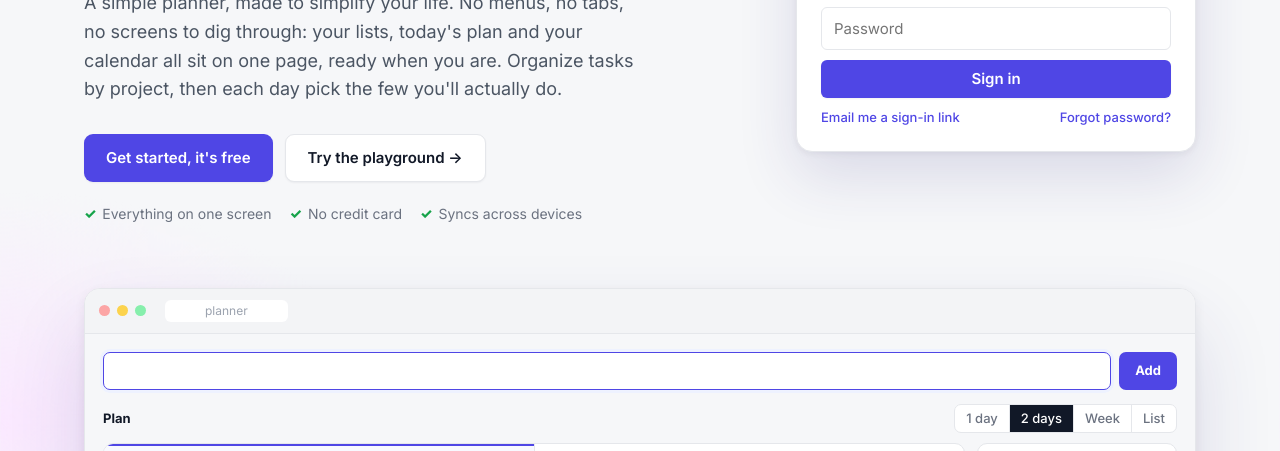
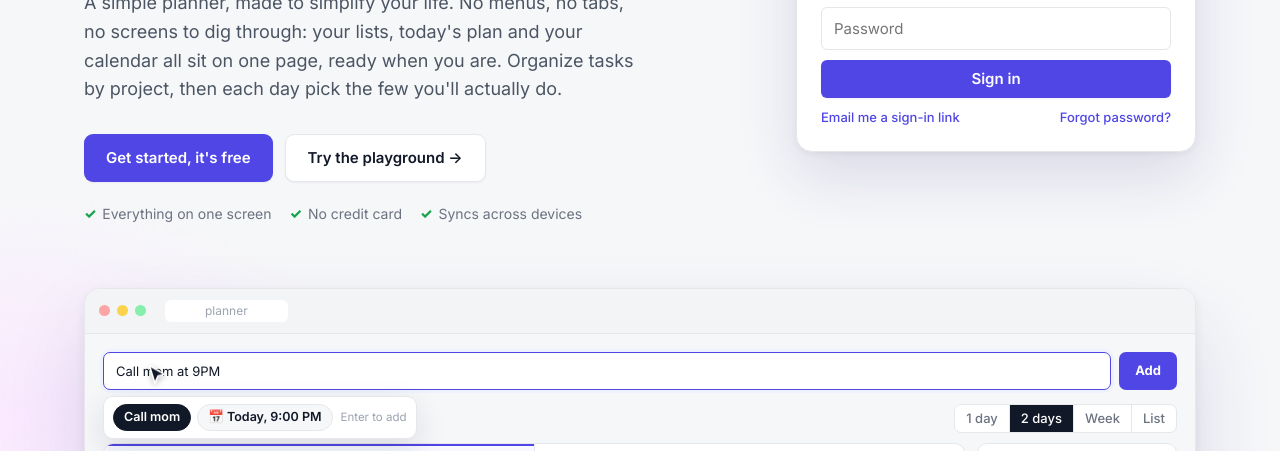
Before and after one commit to obliviatesyntax/planner, a plain HTML site: page index.html in a window 1280 px wide. Shown: the part 341-792 px from the top of the page. Drawn offline with nearby package versions, Linux system fonts and the light colour scheme; no server answers.

Commit message:
Landing preview: add a 'Call mom at 9PM' beat (4 beats in the loop)
Co-Authored-By: Claude Opus 5.5 <noreply@anthropic.com>

```diff
--- a/js/landing.js
+++ b/js/landing.js
@@ -137,10 +137,11 @@ const Landing = (() => {
   const card = (text, extra = '') => `<div class="m-card p0 ${extra}"><i></i>${text}</div>`;
 
   // ---- the app preview at the top ------------------------------------------------
-  // Three beats, looping:
+  // Four beats, looping:
   //   1. type "Add Q3 numbers @salesDeck" (the live preview shows ☰ @salesDeck) → it lands there
-  //   2. drag "Renew passport" from @triage onto today's calendar at 2 PM
-  //   3. tick "Reply to Sam" off: checkbox pop, green flash, burst, it flies into Done today
+  //   2. type "Call mom at 9PM" (the preview shows 📅 today, 9 PM) → it lands on today's calendar
+  //   3. drag "Renew passport" from @triage onto today's calendar at 2 PM
+  //   4. tick "Reply to Sam" off: checkbox pop, green flash, burst, it flies into Done today
 
   const pv = document.getElementById('pv');
   const pvInput = document.getElementById('pv-input');
@@ -153,6 +154,7 @@ const Landing = (() => {
   const pvDone = document.getElementById('pv-done');
   const pvDoneCount = document.getElementById('pv-done-count');
   const PV_TEXT = 'Add Q3 numbers @salesDeck';
+  const PV_TEXT_2 = 'Call mom at 9PM';
   const plain = (text, extra = '') => `<div class="m-card p0 ${extra}"><i></i>${text}</div>`;
 
   function pvReset() {
@@ -188,6 +190,22 @@ const Landing = (() => {
     }
   }
 
+  // Types text into the preview's quick add (the live preview popup follows along), pauses
+  // after `pauseAt` characters, then presses Add.
+  async function pvType(text, pauseAt) {
+    for (let n = 1; n <= text.length; n++) {
+      pvInput.textContent = text.slice(0, n);
+      if (n >= 5) pvShowPopup(text.slice(0, n));
+      await sleep(n === pauseAt ? 380 : 60);
+    }
+    await sleep(1100);
+    document.getElementById('pv-add').classList.add('pressed');
+    await sleep(160);
+    document.getElementById('pv-add').classList.remove('pressed');
+    pvInput.textContent = '';
+    pvPopup.hidden = true;
+  }
+
   let pvRunning = false;
   async function pvLoop() {
     if (!pv || pvRunning) return;
@@ -204,26 +222,22 @@ const Landing = (() => {
 
       // 1. Type into quick add; the preview shows it's headed for @salesDeck. Enter → it lands there.
       await a.moveCursor((({ x, y }) => ({ x: x + 40, y: y + 10 }))(a.at(pvInput)), 500);
-      for (let n = 1; n <= PV_TEXT.length; n++) {
-        pvInput.textContent = PV_TEXT.slice(0, n);
-        if (n >= 5) pvShowPopup(PV_TEXT.slice(0, n));
-        await sleep(n === 14 ? 380 : 60);   // a beat after "Add Q3 numbers"
-      }
-      await sleep(1100);
-      document.getElementById('pv-add').classList.add('pressed');
-      await sleep(160);
-      document.getElementById('pv-add').classList.remove('pressed');
-      pvInput.textContent = '';
-      pvPopup.hidden = true;
+      await pvType(PV_TEXT, 14);   // a beat after "Add Q3 numbers"
       pvWork.insertAdjacentHTML('beforeend', plain('Add Q3 numbers', 'lp-pop'));
       await sleep(1100);
 
-      // 2. Drag "Renew passport" from @triage onto today's calendar at 2 PM.
+      // 2. Type a task with a time; the preview shows today at 9 PM. Enter → it's on the calendar.
+      await pvType(PV_TEXT_2, 8);   // a beat after "Call mom"
+      pvCal.insertAdjacentHTML('beforeend',
+        '<div class="m-event p0 lp-pop lp-new" style="top:70%;height:12%"><i></i>Call mom<small>9:00–9:30 PM</small></div>');
+      await sleep(1100);
+
+      // 3. Drag "Renew passport" from @triage onto today's calendar at 2 PM.
       await a.carry(pvTriage.querySelector('.m-card'), pvSlot, () => pvCal.insertAdjacentHTML('beforeend',
-        '<div class="m-event p0 lp-pop lp-new" style="top:33%;height:12%"><i></i>Renew passport<small>2–2:30</small></div>'));
+        '<div class="m-event p0 lp-pop lp-new" style="top:33%;height:12%"><i></i>Renew passport<small>2:00–2:30 PM</small></div>'));
       await sleep(900);
 
-      // 3. Tick "Reply to Sam" off: pop + green flash + burst, then it flies into Done today.
+      // 4. Tick "Reply to Sam" off: pop + green flash + burst, then it flies into Done today.
       const sam = document.getElementById('pv-sam');
       const box = sam.querySelector('i');
       const b = a.at(box);
```
Also changed, not shown: index.html (+3 -2 lines).
